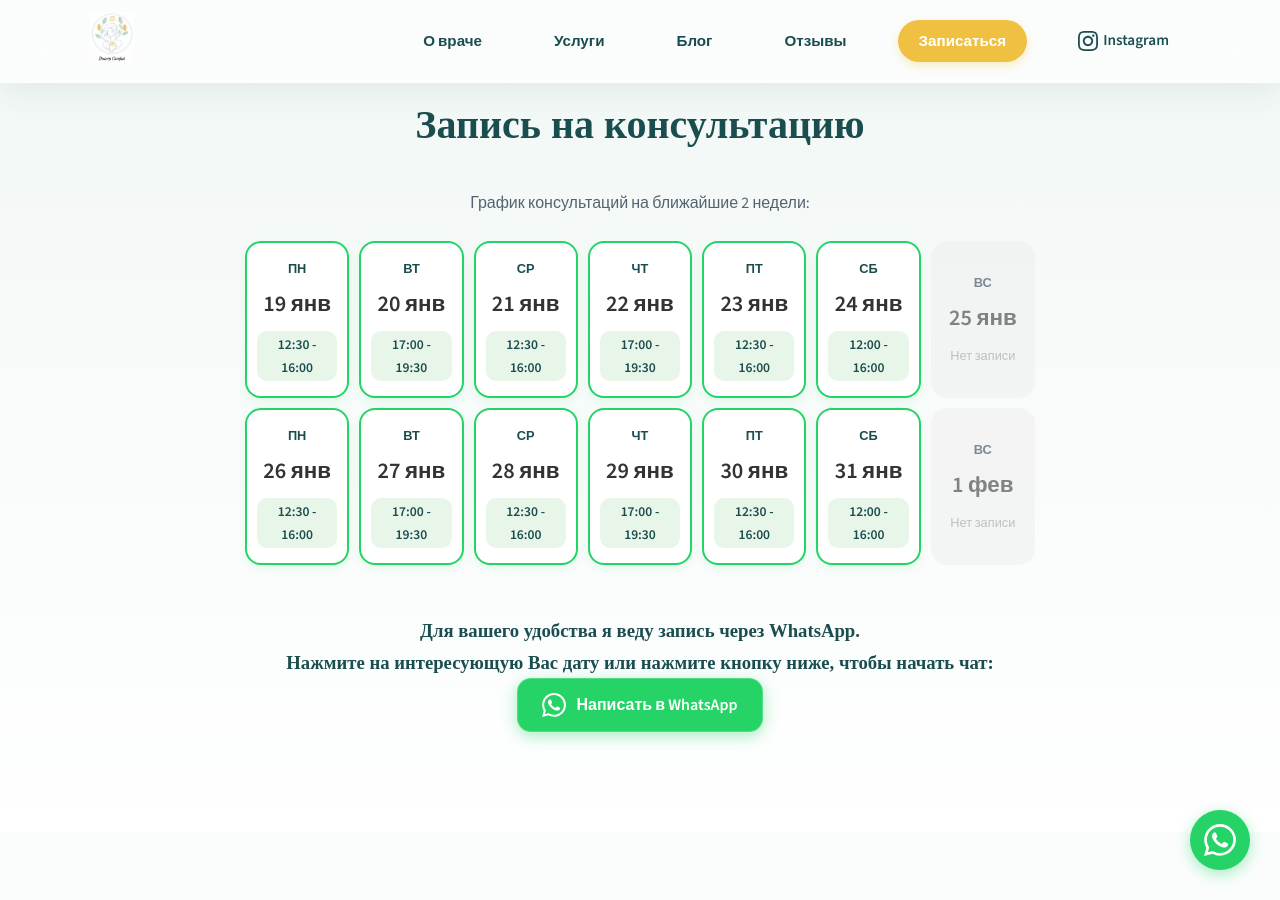
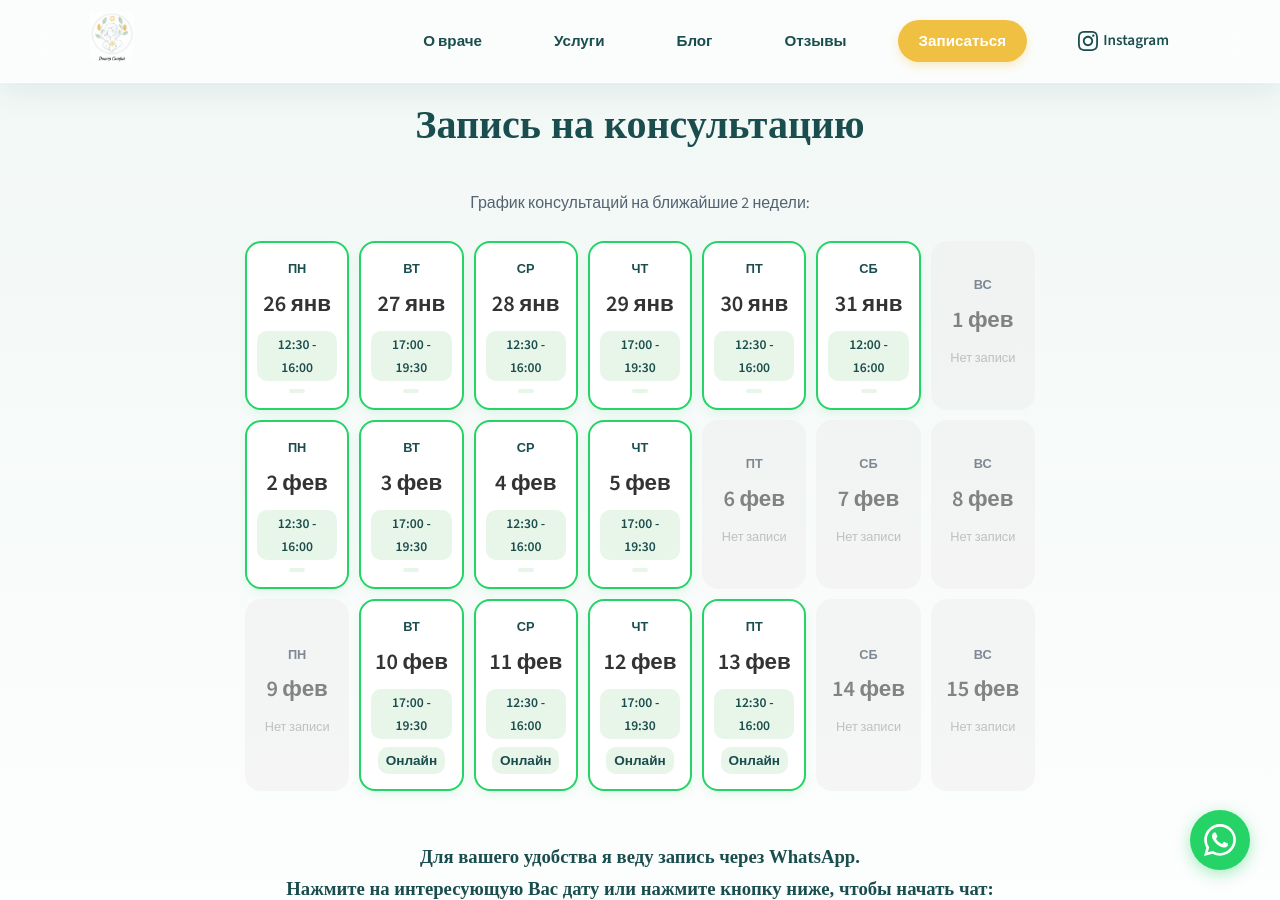
Before and after one commit to gosubv/doctorstafij, a Jekyll site: the page built from index.md, in a window 1280 px wide and 900 px high, scrolled down 6790 px. Built offline with Jekyll 4.4.1, drawn with Linux system fonts in a browser that asks for light colours.

Commit message:
Add calendar time slots and online slots.

```diff
--- a/_data/calendar.yml
+++ b/_data/calendar.yml
@@ -1,42 +1,84 @@
-- date: "2026-01-19"
-  time: "12:30 - 16:00"
-  is_off: false
-- date: "2026-01-20"
-  time: "17:00 - 19:30"
-  is_off: false
-- date: "2026-01-21"
-  time: "12:30 - 16:00"
-  is_off: false
-- date: "2026-01-22"
-  time: "17:00 - 19:30"
-  is_off: false
-- date: "2026-01-23"
-  time: "12:30 - 16:00"
-  is_off: false
-- date: "2026-01-24"
-  time: "12:00 - 16:00"
-  is_off: false
-- date: "2026-01-25"
-  time: ""
-  is_off: true
 - date: "2026-01-26"
   time: "12:30 - 16:00"
   is_off: false
+  is_online: false
 - date: "2026-01-27"
   time: "17:00 - 19:30"
   is_off: false
+  is_online: false
 - date: "2026-01-28"
   time: "12:30 - 16:00"
   is_off: false
+  is_online: false
 - date: "2026-01-29"
   time: "17:00 - 19:30"
   is_off: false
+  is_online: false
 - date: "2026-01-30"
   time: "12:30 - 16:00"
   is_off: false
+  is_online: false
 - date: "2026-01-31"
   time: "12:00 - 16:00"
   is_off: false
+  is_online: false
 - date: "2026-02-01"
   time: ""
   is_off: true
+  is_online: false
+- date: "2026-02-02"
+  time: "12:30 - 16:00"
+  is_off: false
+  is_online: false
+- date: "2026-02-03"
+  time: "17:00 - 19:30"
+  is_off: false
+  is_online: false
+- date: "2026-02-04"
+  time: "12:30 - 16:00"
+  is_off: false
+  is_online: false
+- date: "2026-02-05"
+  time: "17:00 - 19:30"
+  is_off: false
+  is_online: false
+- date: "2026-02-06"
+  time: "12:30 - 16:00"
+  is_off: true
+  is_online: false
+- date: "2026-02-07"
+  time: "12:00 - 16:00"
+  is_off: true
+  is_online: false
+- date: "2026-02-08"
+  time: ""
+  is_off: true
+  is_online: false
+- date: "2026-02-09"
+  time: "12:30 - 16:00"
+  is_off: true
+  is_online: false
+- date: "2026-02-10"
+  time: "17:00 - 19:30"
+  is_off: false
+  is_online: true
+- date: "2026-02-11"
+  time: "12:30 - 16:00"
+  is_off: false
+  is_online: true
+- date: "2026-02-12"
+  time: "17:00 - 19:30"
+  is_off: false
+  is_online: true
+- date: "2026-02-13"
+  time: "12:30 - 16:00"
+  is_off: false
+  is_online: true
+- date: "2026-02-14"
+  time: "12:00 - 16:00"
+  is_off: true
+  is_online: false
+- date: "2026-02-15"
+  time: ""
+  is_off: true
+  is_online: false
--- a/index.md
+++ b/index.md
@@ -236,12 +236,20 @@ title: Доктор Стафий | Эндокринолог-нутрициоло
                                 <div class="day-name">{{ day_name_ru }}</div>
                                 <div class="day-number">{{ day_num }} {{ month_ru }}</div>
                                 <span class="no-slot">Нет записи</span>
+                                <span class="no-slot"></span>
                             </div>
                         {% else %}
                             <a href="https://wa.me/{{ site.author.phonewhatsapp }}?text=Здравствуйте!%20Хочу%20записаться%20на%20консультацию.%20Желаемая%20дата:%20{{ day_num }}%20{{ month_ru }}." class="calendar-day available" target="_blank">
                                 <div class="day-name">{{ day_name_ru }}</div>
                                 <div class="day-number">{{ day_num }} {{ month_ru }}</div>
                                 <span class="time-slot">{{ item.time }}</span>
+                                <span class="time-slot">
+                                    {% if item.is_online %}
+                                        Онлайн
+                                    {% else %}
+
+                                    {% endif %}
+                                </span>
                             </a>
                         {% endif %}
                     {% endfor %}
```
